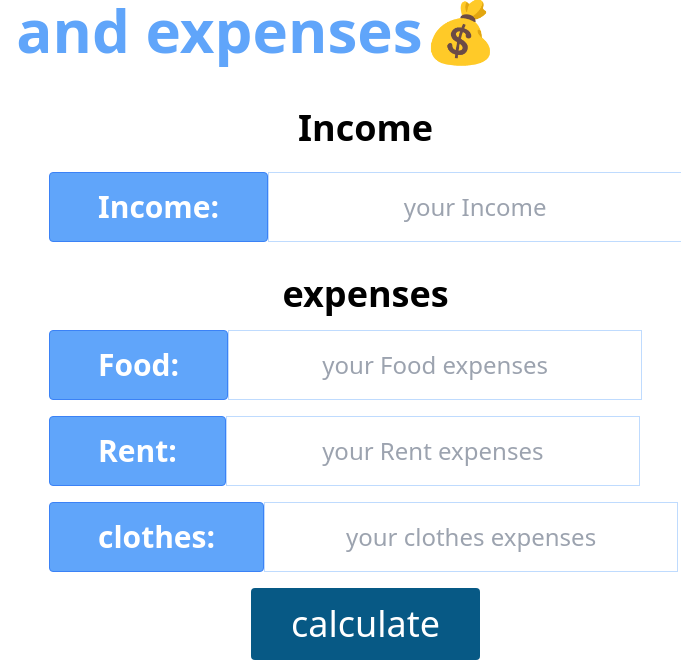
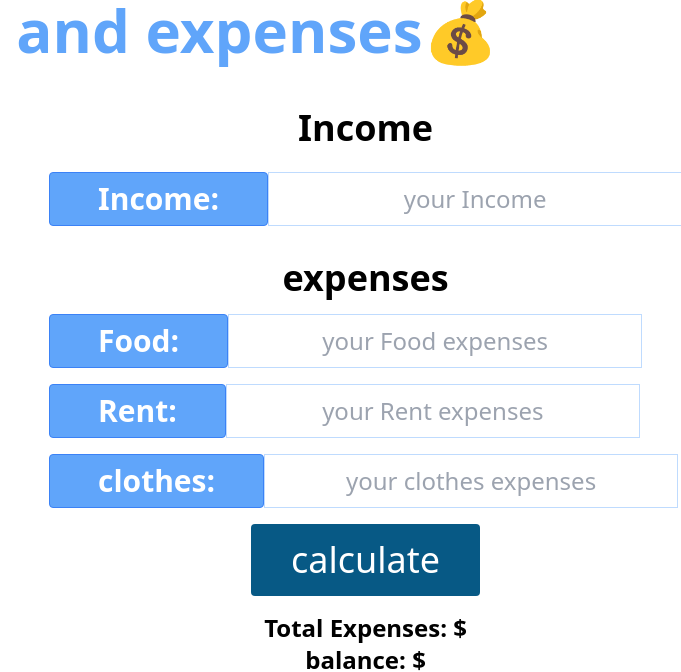
Before and after one commit to mojahid3212/money-master, a plain HTML site: page index.html in a window 1280 px wide. Shown: the top 672 px of the page, 599-1280 px from the left. Drawn offline with nearby package versions, Linux system fonts and the light colour scheme.

Commit message:
change resposnsive

```diff
--- a/index.html
+++ b/index.html
@@ -16,7 +16,7 @@
     </header>
     <main>
         <section >
-            <div class="grid grid-cols-2 gap-4">
+            <div class="grid lg:grid-cols-2 gap-4">
                 <div>
                     <img src="photo/calculate.jpg" alt="">
                 </div>
@@ -25,7 +25,7 @@
                     <h3 class="text-center text-4xl font-semibold mb-2">Income</h3>
                     <div class="flex mt-4 ">
                         <span
-                            class="text-3xl font-bold border border-1 border-solid border-blue-500 rounded bg-blue-400 mt-2 px-12 text-white py-4">Income:
+                            class="text-3xl font-bold border border-1 border-solid border-blue-500 rounded bg-blue-400 mt-2 px-12 text-white py-2">Income:
                         </span>
                         <input class="text-center text-2xl border border-1 border-solid border-blue-200 py-2 px-8 mt-2 "
                             placeholder="your Income" type="text" name="" id="income-field">
@@ -33,21 +33,21 @@
                     <h3 class="text-center text-4xl font-semibold mb-2 mt-8">expenses</h3>
                     <div class="flex mt-2">
                         <span
-                        class="text-3xl font-bold border border-1 border-solid border-blue-500 rounded bg-blue-400 mt-2 px-12 text-white py-4">Food:
+                        class="text-3xl font-bold border border-1 border-solid border-blue-500 rounded bg-blue-400 mt-2 px-12 text-white py-2">Food:
                         </span>
                         <input class="text-center text-2xl border border-1 border-solid border-blue-200 py-2 px-8 mt-2 "
                             placeholder="your Food expenses" type="text" name="" id="food-expense-field">
                     </div>
                     <div class="flex mt-2">
                         <span
-                        class="text-3xl font-bold border border-1 border-solid border-blue-500 rounded bg-blue-400 mt-2 px-12 text-white py-4">Rent:
+                        class="text-3xl font-bold border border-1 border-solid border-blue-500 rounded bg-blue-400 mt-2 px-12 text-white py-2">Rent:
                         </span>
                         <input class="text-center text-2xl border border-1 border-solid border-blue-200 py-2 px-8 mt-2 "
                             placeholder="your Rent expenses" type="text" name="" id="rent-expense-field">
                     </div>
                     <div class="flex mt-2">
                         <span
-                        class="text-3xl font-bold border border-1 border-solid border-blue-500 rounded bg-blue-400 mt-2 px-12 text-white py-4">clothes:
+                        class="text-3xl font-bold border border-1 border-solid border-blue-500 rounded bg-blue-400 mt-2 px-12 text-white py-2">clothes:
                         </span>
                         <input class="text-center text-2xl border border-1 border-solid border-blue-200 py-2 px-8 mt-2 "
                             placeholder="your clothes expenses" type="text" name="" id="clothes-expense-field">
```
